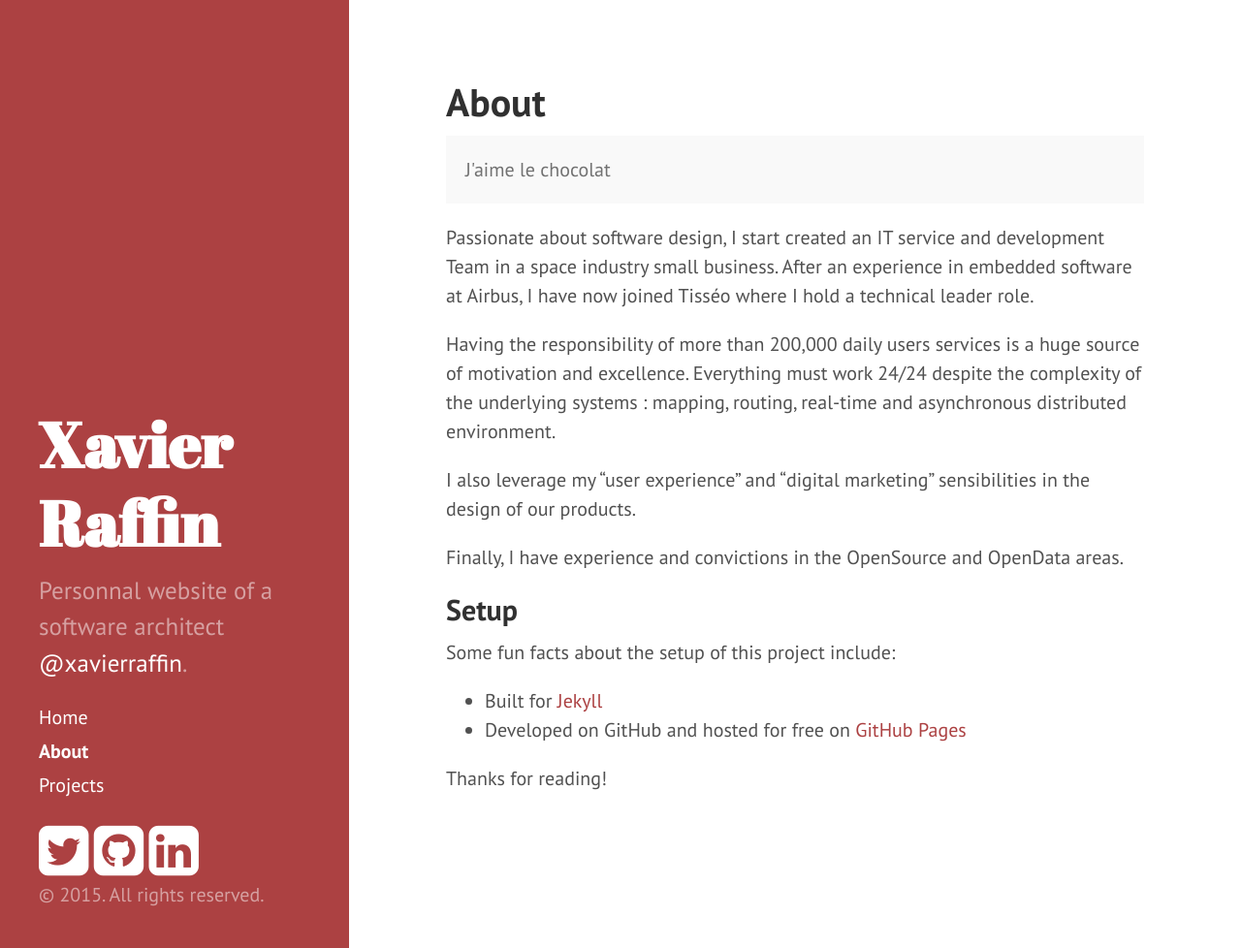
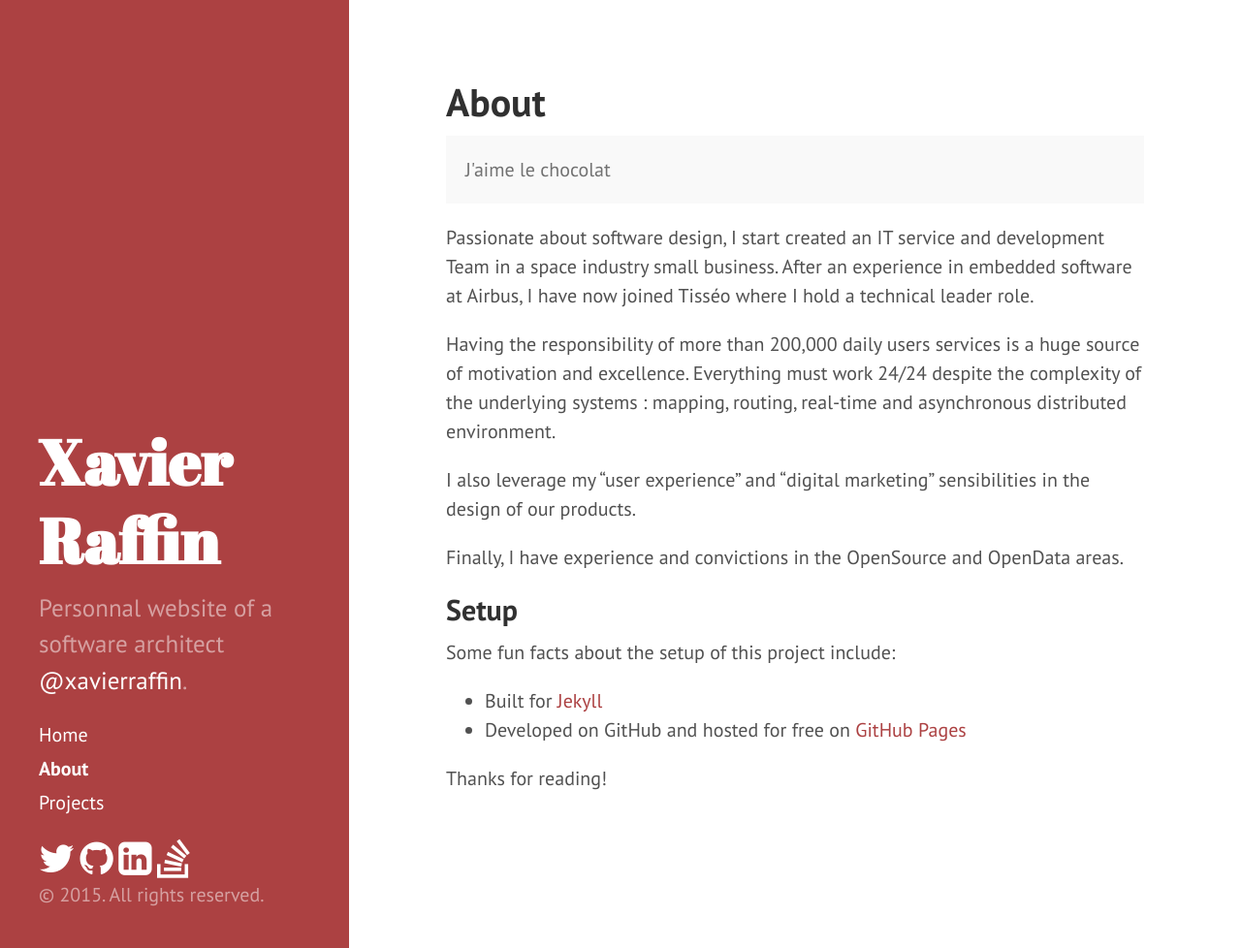
Before and after one commit to xavierraffin/xavierraffin.github.io, a Jekyll site: the page built from about.md, in a window 1280 px wide and 978 px high. Shown: the whole window at 97% size. Built offline with Jekyll 4.4.1, drawn with Linux system fonts in a browser that asks for light colours; nearby versions of some CDN libraries; Markdown is read by kramdown in place of the engine named in the settings.

Commit message:
Add stack profile

```diff
--- a/_config.yml
+++ b/_config.yml
@@ -18,6 +18,7 @@ author:
   twitter:        https://twitter.com/xavierraffin
   linkedin:       https://www.linkedin.com/in/xavierraffin
   github:         https://github.com/xavierraffin
+  stack:          http://stackoverflow.com/users/1734467/xavierraffin
 
 paginate:         5
 
--- a/_includes/sidebar.html
+++ b/_includes/sidebar.html
@@ -27,9 +27,10 @@
       {% endfor %}
     </nav>
 
-    <a href="{{ site.author.twitter }}"><i class="fa fa-twitter-square fa-3x"></i></a>
-    <a href="{{ site.author.github }}"><i class="fa fa-github-square fa-3x"></i></a>
-    <a href="{{ site.author.linkedin }}"><i class="fa fa-linkedin-square fa-3x"></i></a>
+    <a href="{{ site.author.twitter }}"><i class="fa fa-twitter fa-2x"></i></a>
+    <a href="{{ site.author.github }}"><i class="fa fa-github fa-2x"></i></a>
+    <a href="{{ site.author.linkedin }}"><i class="fa fa-linkedin-square fa-2x"></i></a>
+    <a href="{{ site.author.stack }}"><i class="fa fa-stack-overflow fa-2x"></i></a>
 
     <p>&copy; {{ site.time | date: '%Y' }}. All rights reserved.</p>
   </div>
```
